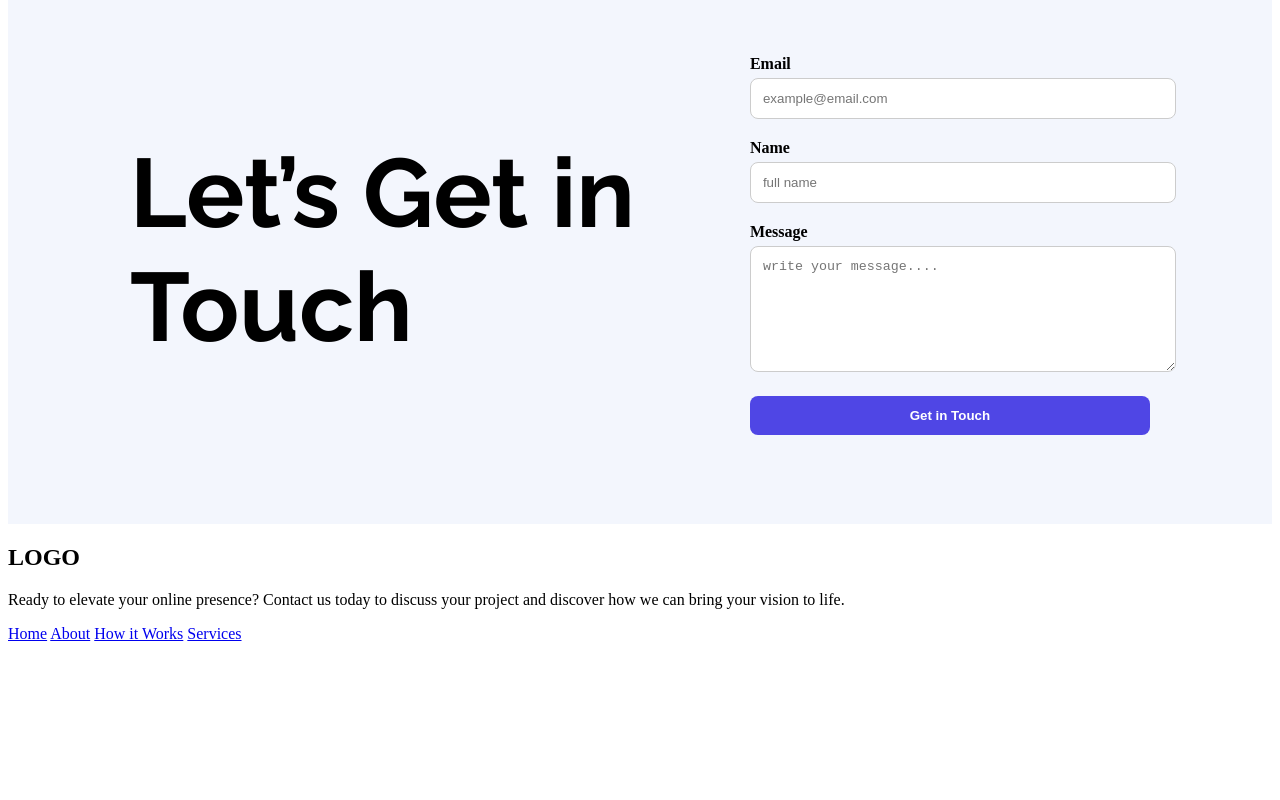
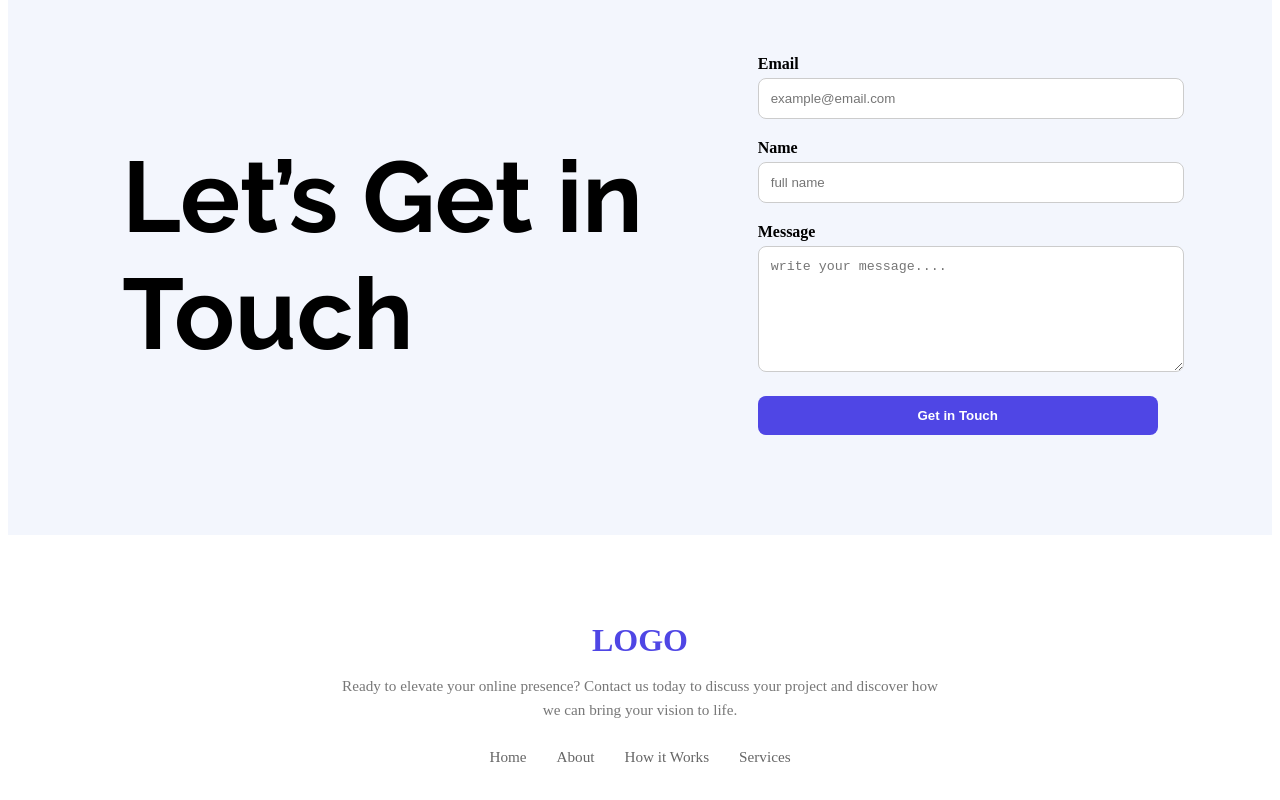
Before and after one commit to Riyan-khalashi/my-first-assingment, a plain HTML site: page flex.html in a window 1280 px wide. Shown: the part 3218-4018 px from the top of the page. Before the commit the page ends 3869 px from the top, so only its background shows below. Drawn offline with Linux system fonts and the light colour scheme.

Commit message:
this is final commit by finishg my style

```diff
--- a/styles.css
+++ b/styles.css
@@ -224,8 +224,8 @@ stat p {
 }
 
 .contact .left h2 {
-  font-size: 97px;
-  font-weight: bold;
+  font-size: 100px;
+  font-weight: 800px;
   font-family:  'Raleway', sans-serif;
 }
 
@@ -270,3 +270,44 @@ stat p {
 .contact-btn:hover {
   background-color: rgba(78, 71, 255, 1);
 }
+
+.footer {
+  background-color: #ffffff;
+  text-align: center;
+  padding: 60px 20px;
+}
+
+.footer-logo {
+  color: #4f46e5;
+  font-size: 2rem;
+  font-weight: 800;
+  margin-bottom: 15px;
+}
+
+.footer-text {
+  max-width: 600px;
+  margin: 0 auto 25px;
+  color: #777;
+  font-size: 0.95rem;
+  line-height: 1.6;
+}
+
+.footer-links {
+  display: flex;
+  justify-content: center;
+  gap: 30px;
+  flex-wrap: wrap;
+  margin-top: 20px;
+}
+
+.footer-links a {
+  color: #666;
+  text-decoration: none;
+  font-weight: 500;
+  font-size: 0.95rem;
+  transition: color 0.3s ease;
+}
+
+.footer-links a:hover {
+  color: #3c49f4;
+}
```
